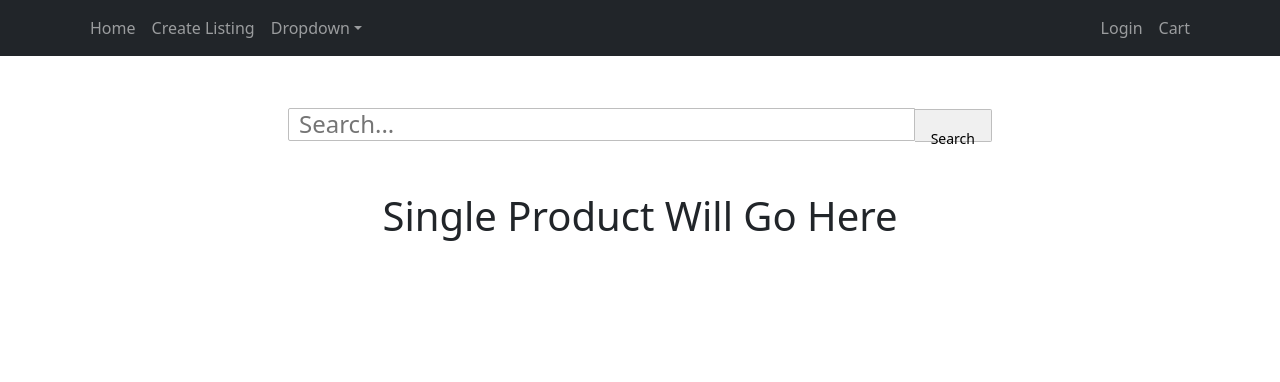
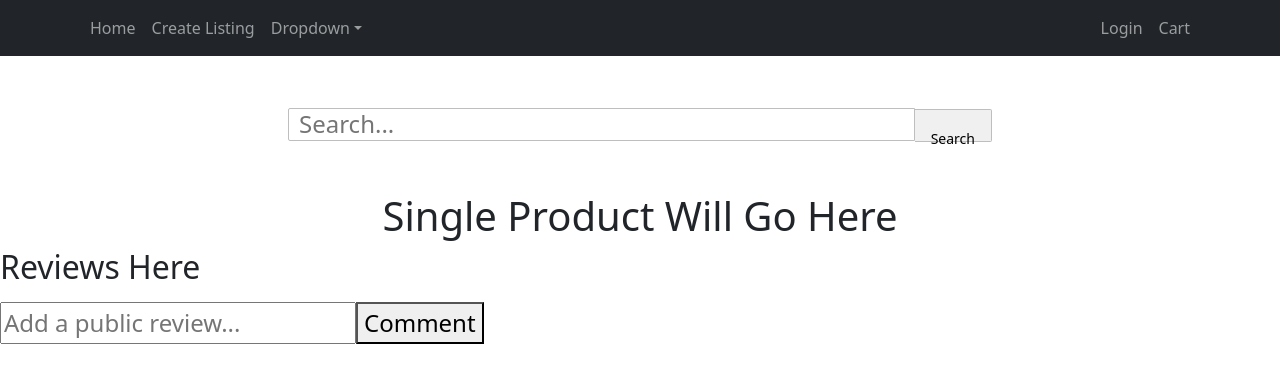
Before and after one commit to JacobBerkey/E-Commerce_React, a React (Create React App) app: page /Product in a window 1280 px wide. Shown: the top 382 px of the page. Built offline with nearby package versions, Linux system fonts and the light colour scheme.

Commit message:
pulling updates and adding review functions and state variable inside app.js and add review form on single product page

```diff
--- a/src/App.js
+++ b/src/App.js
@@ -20,7 +20,8 @@ class App extends Component {
       this.state = {
         user: "",
         allProducts : [],
-        selectedProd: []
+        selectedProd: [],
+        prodReview: []
       }
   }
 
@@ -80,21 +81,26 @@ componentDidMount () {
   })
   console.log("End of goToSingleProd", this.state.selectedProd)
   // window.location = '/Product';
-
 }
-
- getItemsInShoppingCart = async()=>{
-  const jwt = localStorage.getItem('token');
-  let response = await axios.post(`https://localhost:44394/api/shoppingcart`, {headers: {Authorization: 'Bearer ' + jwt}});
-  this.setState({
-    shoppingCart : response.data
-  })
- }
 
  addItemToCart = async (productId) => {
   const jwt = localStorage.getItem('token');
   let response = await axios.post(`https://localhost:44394/api/shoppingcart/${productId}`, {headers: {Authorization: 'Bearer ' + jwt}});
   this.getItemsInShoppingCart();
+ }
+
+ addReview = async (review) => {
+  console.log("addReview Review", review);
+  const jwt = localStorage.getItem('token');
+  let response = await axios.post(`https://localhost:44394/api/review/${review.productId}`, review, {headers: {Authorization: 'Bearer ' + jwt}});
+ }
+
+ getReviews = async (product) => {
+  const jwt = localStorage.getItem('token');
+  let response = await axios.get(`https://localhost:44394/api/review/${product.productId}`, {headers: {Authorization: 'Bearer ' + jwt}});
+  this.setState({
+  prodReview: response.data
+  })
  }
 
  logOutUser = async () =>{
@@ -127,8 +133,8 @@ componentDidMount () {
           <Route path="/Register" render={props => <SignUp {...props} createNewUser={this.createNewUser} />} />
           <Route path="/shoppingcart" render={props => <ShoppingCart {...props} />} />
           <Route path="/create" component={CreateListing} />
-          <Route path="/Product" render={props => <SingleProduct {...props} product={this.state.selectedProd} />} />
-          <Route path="/Home" exact render={props => <Home {...props} user={user} allProducts = {this.state.allProducts} goToSingleProd={this.goToSingleProd} addItemToCart={this.addItemToCart} />} />
+          <Route path="/Product" render={props => <SingleProduct {...props} product={this.state.selectedProd} prodReview={this.state.prodReview} addReview={this.addReview} />} />
+          <Route path="/Home" exact render={props => <Home {...props} user={user} allProducts = {this.state.allProducts} goToSingleProd={this.goToSingleProd} addItemToCart={this.addItemToCart} getReviews={this.getReviews} />} />
         </Switch>
       </div>
       </div>
--- a/src/components/Home/Home.js
+++ b/src/components/Home/Home.js
@@ -33,7 +33,7 @@ const Home = (props) =>{
                         <td>${product.price}</td>
                         <td>{product.rating}</td>
                         <td><button onClick>Add Item To Cart</button></td>
-                        <td><Link to="/Product"><Button onClick={()=> {props.goToSingleProd(product);}}
+                        <td><Link to="/Product"><Button onClick={()=> {props.goToSingleProd(product); props.getReviews(product)}}
                     // Component ={Link}
                     // to ="/Product"
                 >           View Product</Button></Link></td>
--- a/src/components/Home/SingleProduct.jsx
+++ b/src/components/Home/SingleProduct.jsx
@@ -2,17 +2,56 @@ import React, {Component} from 'react';
 import {Griad, Paper, Box} from '@material-ui/core'
 
 
-const SingleProduct = (props) =>{
+class SingleProduct extends Component {
+    constructor(props) {
+        super(props);
+        this.state = {
+            reviewBody: '',
+            productId: this.props.product.productId
+        }
+    }
+
+    handleChange = (event) => {
+        this.setState({
+            [event.target.name]: event.target.value
+
+        })
+    }
+
+    handleSubmit = (event) => {
+        event.preventDefault()
+        this.props.addReview(this.state)
+        console.log("handleSubmit Review", this.state);
+    }
+    render(){
+        return (
+            <div>
+                <div>
+                    <h1>Single Product Will Go Here</h1>
+                    <h2> {this.props.product.name} </h2>
+                </div>
+                <div>
+                    <h2>Reviews Here</h2>
+                    <ul>
+                        {this.props.prodReview.map(review =>
+                        <div>
+                            <li>{review.reviewBody}</li>
+                        </div>
+                        )}
+                    </ul>
+                </div>
+
+                <form onSubmit={this.handleSubmit}>
+                <input name="reviewBody" onChange={this.handleChange} value={this.state.reviewBody} placeholder="Add a public review..."/>
+                <button type="submit">Comment</button>
+                </form>
+
+            </div>
+
+        )
+    }
 
 
-    return (
-
-            <div>
-                <h1>Single Product Will Go Here</h1>
-                <h2> {props.product.name} </h2>
-            </div>
-
-    );
 
 }
 export default SingleProduct;
```
